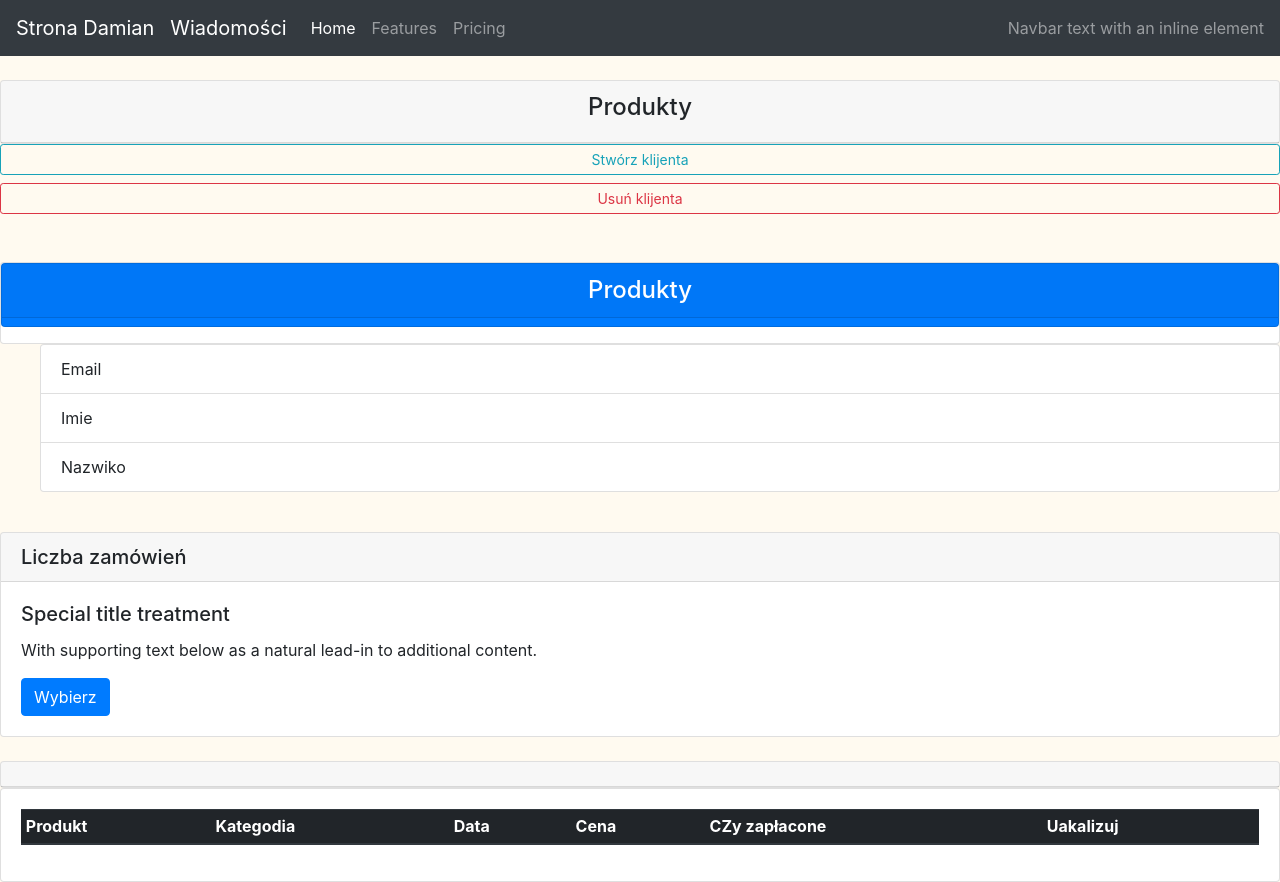
After one commit to DamianD99/Strona_Django, a Django app: page /customer/ in a window 1280 px wide. The commit adds this page. Run offline with Django 3.2, Linux system fonts and the light colour scheme; lists and menus that the app fills with data are empty; some libraries are stand-ins or nearby versions.

Commit message:
mam wene

```diff
--- a/accounts/templates/accounts/customer.html
+++ b/accounts/templates/accounts/customer.html
@@ -1,4 +1,83 @@
-{% extends 'accounts/main.html' %}
+{%  extends 'accounts/main.html' %}
+
 {% block content %}
-    <h2>Customers</h2>
-{% endblock content %}
+
+	<br>
+
+<div class="card">
+
+
+  <div class="card-header">
+      <h4 align="center">Produkty</h4>
+  </div>
+
+</div>
+
+			<a class="btn btn-outline-info  btn-sm btn-block" href="">Stwórz klijenta</a>
+			<a class="btn btn-outline-danger  btn-sm btn-block" href="">Usuń klijenta</a>
+<br>
+
+		</div>
+
+	</div>
+
+
+<br>
+
+   </div>
+
+<div class="card">
+
+
+
+      <div class="card text-white bg-primary mb-3";">
+ <h4> <div class="card-header" align="center">Produkty</div></h4>
+  </div>
+
+</div>
+
+       <ul>
+      <li class="list-group-item">Email</li>
+      <li class="list-group-item">Imie </li>
+      <li class="list-group-item">Nazwiko</li>
+   </ul>
+<br>
+<div class="card">
+  <h5 class="card-header">Liczba zamówień</h5>
+  <div class="card-body">
+    <h5 class="card-title">Special title treatment</h5>
+    <p class="card-text">With supporting text below as a natural lead-in to additional content.</p>
+    <a href="#" class="btn btn-primary">Wybierz</a>
+  </div>
+</div>
+
+
+	<br>
+
+	<div class="card">
+
+ <div class="card-header">
+  </div>
+				</div>
+				<div class="card card-body">
+					<table class="table table-sm table-dark">
+  <thead>
+    <tr>
+
+      <th scope="col">Produkt </th>
+      <th scope="col">Kategodia</th>
+      <th scope="col">Data</th>
+      <th scope="col">Cena</th>
+      <th scope="col">CZy zapłacone</th>
+      <th scope="col">Uakalizuj</th>
+
+    </tr>
+
+					</table>
+				</div>
+			</div>
+
+		</div>
+</div>
+
+{% endblock %}
--- a/accounts/templates/accounts/home.html
+++ /dev/null
@@ -1,4 +0,0 @@
-{% extends 'accounts/main.html' %}
-{% block content %}
-    <h2>Home</h2>
-{% endblock content %}
--- a/accounts/templates/accounts/main.html
+++ b/accounts/templates/accounts/main.html
@@ -1,14 +1,46 @@
 <!DOCTYPE html>
+
 <html>
 <head><title>damnnoi </title>
+    <link rel="stylesheet" href="https://maxcdn.bootstrapcdn.com/bootstrap/4.0.0/css/bootstrap.min.css" integrity="sha384-Gn5384xqQ1aoWXA+058RXPxPg6fy4IWvTNh0E263XmFcJlSAwiGgFAW/dAiS6JXm" crossorigin="anonymous">
+<style>
+
+		#logo{
+		}
+
+		body{
+			background-color: #FFFAF0;
+		}
+
+
+		#total-orders{
+			background-color: #4cb4c7;
+		}
+
+
+		#orders-delivered{
+			background-color: #7abecc;
+		}
+
+		#orders-pending{
+			background-color: #7CD1C0;
+		}
+
+
+
+
+	</style>
 </head>
 
+
 <body>
-<h2>STrona główana </h2>
-<hr>
+
+
+{% include 'accounts/navbar.html' %}
 {% block content %}
 {% endblock content %}
-<hr>
-<h5> witamy  </h5>
 </body>
+<script src="https://code.jquery.com/jquery-3.2.1.slim.min.js" integrity="sha384-KJ3o2DKtIkvYIK3UENzmM7KCkRr/rE9/Qpg6aAZGJwFDMVNA/GpGFF93hXpG5KkN" crossorigin="anonymous"></script>
+<script src="https://cdnjs.cloudflare.com/ajax/libs/popper.js/1.12.9/umd/popper.min.js" integrity="sha384-ApNbgh9B+Y1QKtv3Rn7W3mgPxhU9K/ScQsAP7hUibX39j7fakFPskvXusvfa0b4Q" crossorigin="anonymous"></script>
+<script src="https://maxcdn.bootstrapcdn.com/bootstrap/4.0.0/js/bootstrap.min.js" integrity="sha384-JZR6Spejh4U02d8jOt6vLEHfe/JQGiRRSQQxSfFWpi1MquVdAyjUar5+76PVCmYl" crossorigin="anonymous"></script>
 </html>
--- /dev/null
+++ b/accounts/templates/accounts/navbar.html
@@ -0,0 +1,23 @@
+<nav class="navbar navbar-expand-lg navbar-dark bg-dark">
+  <a class="navbar-brand" href="#">Strona Damian </a>
+  <a class="navbar-brand" href="#">Wiadomości </a>
+  <button class="navbar-toggler" type="button" data-toggle="collapse" data-target="#navbarText" aria-controls="navbarText" aria-expanded="false" aria-label="Toggle navigation">
+    <span class="navbar-toggler-icon"></span>
+  </button>
+  <div class="collapse navbar-collapse" id="navbarText">
+    <ul class="navbar-nav mr-auto">
+      <li class="nav-item active">
+        <a class="nav-link" href="#">Home <span class="sr-only">(current)</span></a>
+      </li>
+      <li class="nav-item">
+        <a class="nav-link" href="#">Features</a>
+      </li>
+      <li class="nav-item">
+        <a class="nav-link" href="#">Pricing</a>
+      </li>
+    </ul>
+    <span class="navbar-text">
+      Navbar text with an inline element
+    </span>
+  </div>
+</nav>
--- a/accounts/urls.py
+++ b/accounts/urls.py
@@ -4,5 +4,5 @@ from . import views
 urlpatterns = {
     path('', views.home),
     path('products/', views.products, name='products'),
-    path('cumstomer/', views.customer, name='customer'),
+    path('customer/', views.customer, name='customer'),
 }
--- a/accounts/views.py
+++ b/accounts/views.py
@@ -2,7 +2,7 @@ from django.shortcuts import render
 
 
 def home(request):
-    return render(request, 'accounts/home.html')
+    return render(request, 'accounts/dash.html')
 
 
 def products(request):
```
Also changed, not shown: accounts/templates/accounts/dash.html (added, +59 -0 lines), accounts/templates/accounts/products.html (+28 -2 lines), accounts/templates/accounts/status.html (added, +42 -0 lines).
